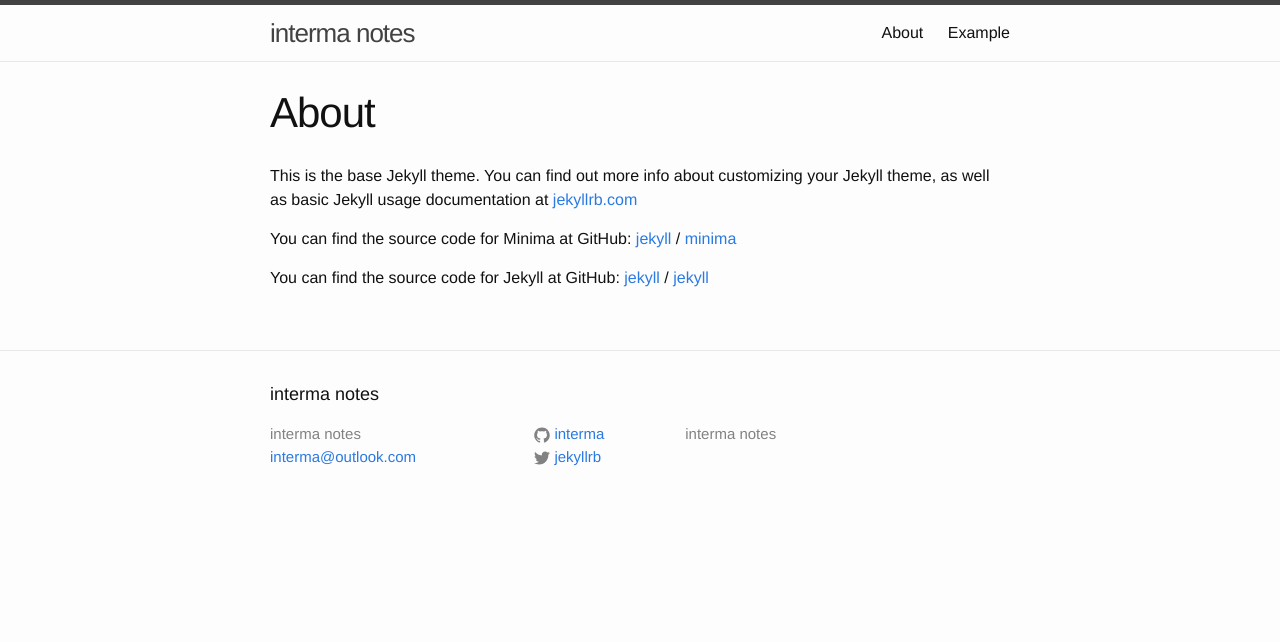
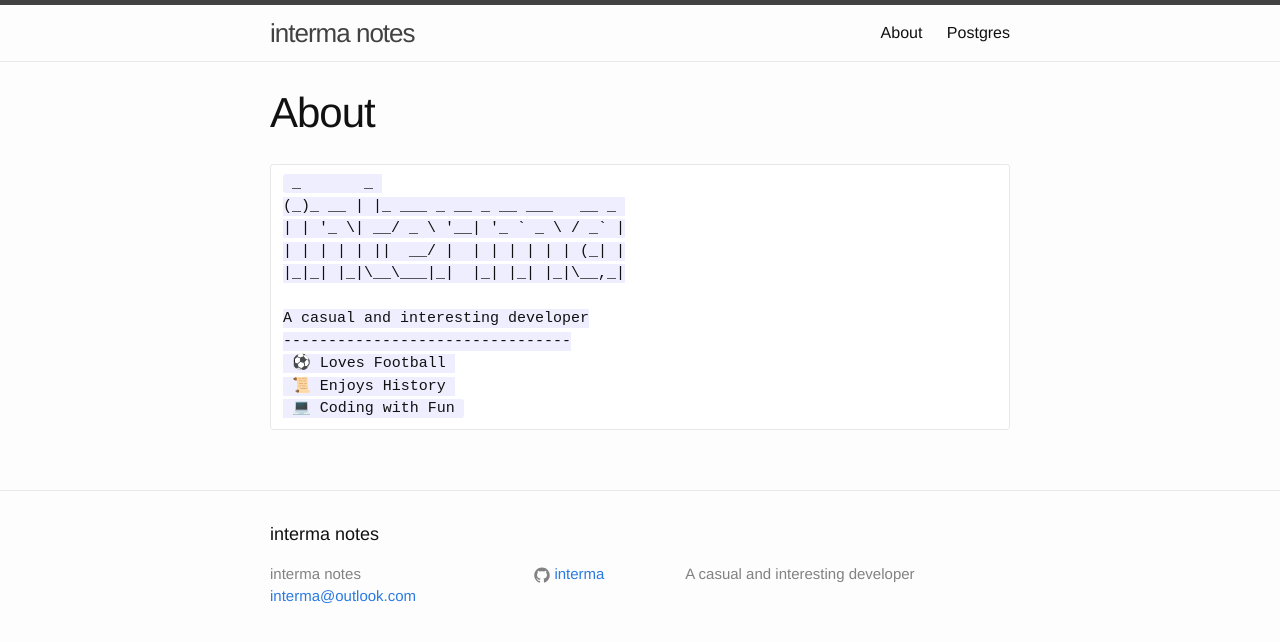
Before and after one commit to interma/interma.github.io, a Jekyll site: the page built from about.markdown, in a window 1280 px wide. Shown: the top 642 px of the page. Built offline with Jekyll 4.4.1, drawn with Linux system fonts in a browser that asks for light colours.

Commit message:
refined about page

````diff
--- a/_config.yml
+++ b/_config.yml
@@ -28,7 +28,7 @@ description: >- # this means to ignore newlines until "baseurl:"
   interma notes
 baseurl: "" # the subpath of your site, e.g. /blog
 url: "http://interma.github.io" # the base hostname & protocol for your site
-twitter_username: jekyllrb
+# twitter_username: jekyllrb
 github_username:  interma
 
 # Build settings
--- a/_includes/footer.html
+++ b/_includes/footer.html
@@ -46,7 +46,7 @@
       </div>
 
       <div class="footer-col  footer-col-3">
-        <p class="text">{{ site.description }}</p>
+        <p class="text">A casual and interesting developer</p>
       </div>
     </div>
 
--- a/about.markdown
+++ b/about.markdown
@@ -4,15 +4,16 @@ title: About
 permalink: /about/
 ---
 
-This is the base Jekyll theme. You can find out more info about customizing your Jekyll theme, as well as basic Jekyll usage documentation at [jekyllrb.com](https://jekyllrb.com/)
+```
+ _       _
+(_)_ __ | |_ ___ _ __ _ __ ___   __ _
+| | '_ \| __/ _ \ '__| '_ ` _ \ / _` |
+| | | | | ||  __/ |  | | | | | | (_| |
+|_|_| |_|\__\___|_|  |_| |_| |_|\__,_|
 
-You can find the source code for Minima at GitHub:
-[jekyll][jekyll-organization] /
-[minima](https://github.com/jekyll/minima)
-
-You can find the source code for Jekyll at GitHub:
-[jekyll][jekyll-organization] /
-[jekyll](https://github.com/jekyll/jekyll)
-
-
-[jekyll-organization]: https://github.com/jekyll
+A casual and interesting developer
+--------------------------------
+ ⚽ Loves Football
+ 📜 Enjoys History
+ 💻 Coding with Fun
+```
````
Also changed, not shown: format.markdown (renamed from example.md, +1 -7 lines), postgres.markdown (added, +7 -0 lines).
